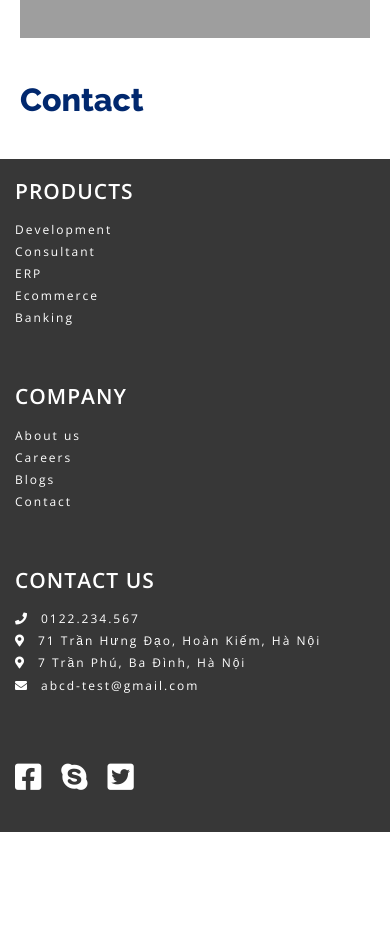
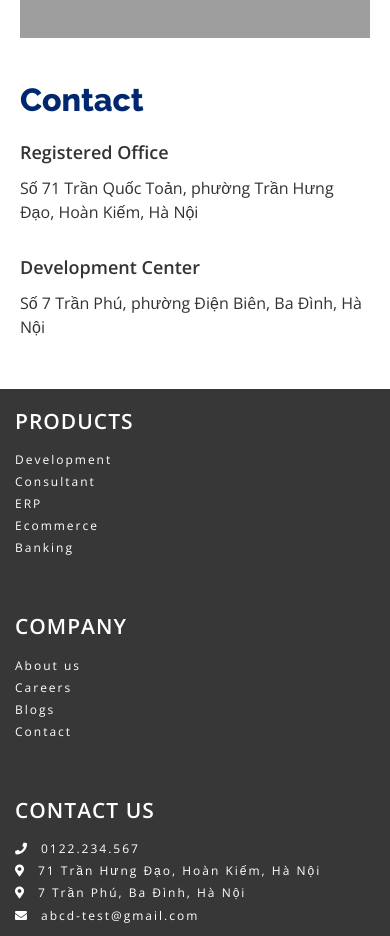
Before and after one commit to bangnghh/TTFSolutionPage, a plain HTML site: page content/contact.html in a window 390 px wide. Shown: the part 940-1876 px from the top of the page. Before the commit the page ends 1772 px from the top, so only its background shows below. Drawn offline with nearby package versions, Linux system fonts and the light colour scheme; grey boxes are pictures that could not be loaded.

Commit message:
update content

```diff
--- a/assets/css/style.scss
+++ b/assets/css/style.scss
@@ -661,6 +661,23 @@ footer {
       margin-bottom: 2rem;
       display: block;
     }
+    p{
+      font-size: 1.8rem;
+      font-weight: 600;
+      font-family: "Open Sans", sans-serif;
+      color: $main-black;
+      margin-left: 5rem;
+      margin-bottom: 1rem;
+    }
+    span{
+      font-size: 1.6rem;
+      font-weight: 400;
+      font-family: "Open Sans", sans-serif;
+      color: $main-black;
+      margin-left: 5rem;
+      display: inline-block;
+      margin-bottom: 3rem;
+    }
     iframe{
       width: 100%;
       height: 40rem;
@@ -669,6 +686,12 @@ footer {
   }
 }
 
+// Join-us Page
+
+.join-us-banner{
+  background: url("../../assets/img/join-us.jpg") no-repeat fixed !important;
+  background-size: cover!important;
+}
 // Media
 @media (max-width: 576px){
   .logo{
@@ -875,6 +898,7 @@ footer {
         transform: translate(-50%, -50%);
         z-index: 2;
       }
+
     }
   }
   .contact-map-frame{
@@ -883,6 +907,12 @@ footer {
       padding: 2rem 2rem;
 
       h4{
+        margin-left: 0!important;
+      }
+      p{
+        margin-left: 0!important;
+      }
+      span{
         margin-left: 0!important;
       }
       iframe{
--- a/content/contact.html
+++ b/content/contact.html
@@ -85,7 +85,10 @@
             </div>
             <div class="col-md-6 col-xs-12">
                 <h4>Contact</h4>
-
+                <p>Registered Office</p>
+                <span>Số 71 Trần Quốc Toản, phường Trần Hưng Đạo, Hoàn Kiếm, Hà Nội</span>
+                <p>Development Center</p>
+                <span>Số 7 Trần Phú, phường Điện Biên, Ba Đình, Hà Nội</span>
             </div>
         </div>
 
```
Also changed, not shown: content/join-us.html (+6 -0 lines), assets/css/style.css, assets/img/join-us.jpg (added), 1 other file.
